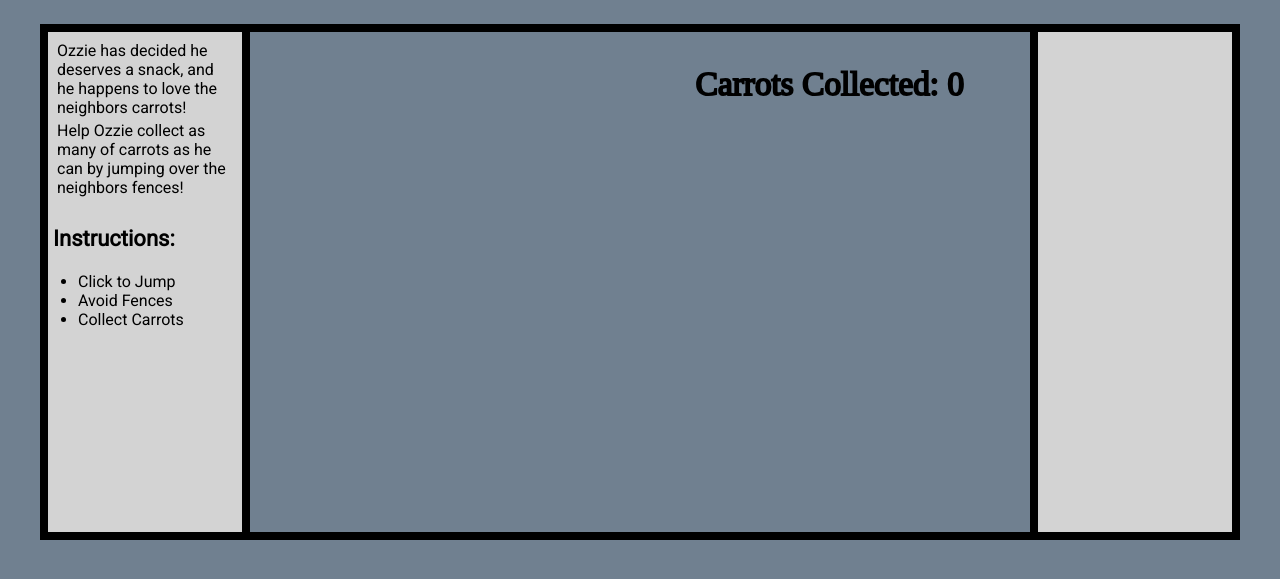
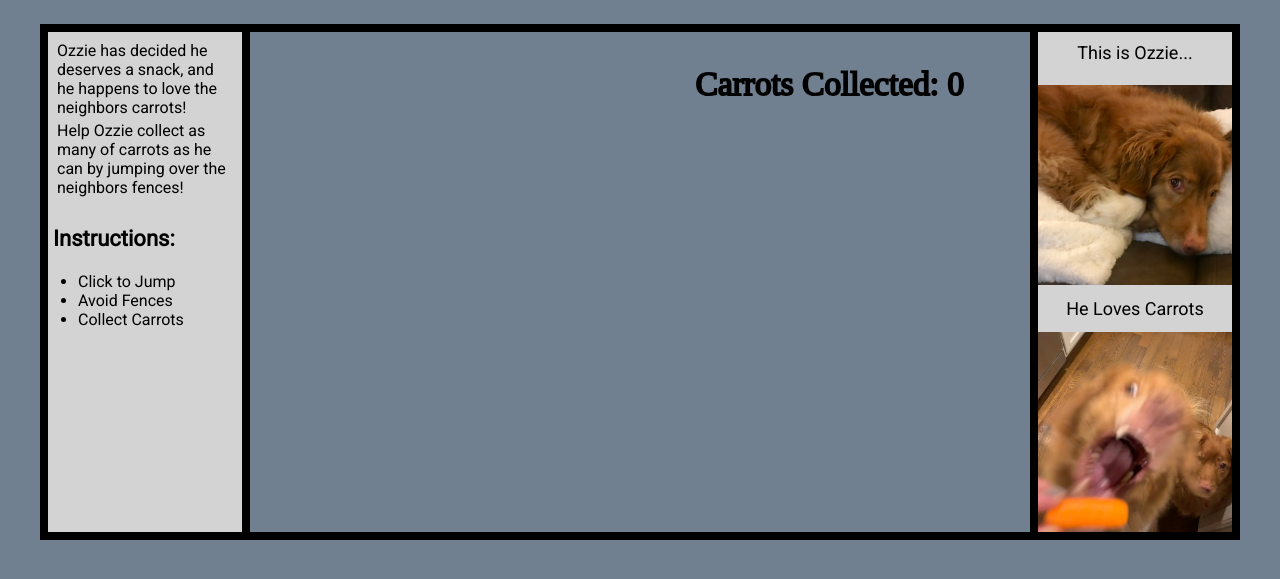
Before and after one commit to ClaytonJones839/OzziesCarrotQuest, a website built with webpack: page index.html in a window 1280 px wide. Shown: the part 85-664 px from the top of the page. Built offline with Linux system fonts and the light colour scheme.

Commit message:
Add Ozzie pixel

```diff
--- a/assets/stylesheets/style.css
+++ b/assets/stylesheets/style.css
@@ -31,6 +31,12 @@
     flex-direction: column;
 }
 
+.middle-left {
+    justify-content: space-between;
+    text-align: center;
+    font-size: 18px;
+}
+
 .instructions-top, .instructions-mid {
     margin: 5px;
 }
@@ -56,3 +62,13 @@
     border-top: 8px solid black;
     border-bottom: 8px solid black;
 }
+
+.oz-img {
+    width: 100%;
+    height: 200px;
+    object-fit: cover;
+}
+
+.top-par {
+    margin: 10px;
+}
--- a/index.html
+++ b/index.html
@@ -31,7 +31,12 @@
         </ul>
       </div>
       <canvas id="dog-game" height="500" width="780"></canvas>
-      <div class="middle-left"></div>
+      <div class="middle-left">
+        <div class="top-par">This is Ozzie...</div>
+        <img class="oz-img" src="./assets/images/Ozzie1.jpeg"/>
+        <div>He Loves Carrots</div>
+        <img class="oz-img" src="./assets/images/Ozzie2.jpeg" />
+      </div>
     </div>
   </div>
 </body>
--- a/src/dog.js
+++ b/src/dog.js
@@ -41,10 +41,8 @@ export default class Dog {
 
   drawDog(ctx){
     const dogImage = new Image();
-    dogImage.src ="./assets/images/pinpng.com-running-png-482783.png"
+    dogImage.src ="./assets/images/Ozzie-pix1.png"
     ctx.drawImage(dogImage, this.x, this.y, 80, 60)
-    // ctx.fillStyle = "orange";
-    // ctx.fillRect(this.x, this.y, CONSTANTS.DOG_WIDTH, CONSTANTS.DOG_HEIGHT);
   }
 
   bounds() {
```
Also changed, not shown: assets/images/Ozzie-pix1.png (added), assets/images/Ozzie1.jpeg (added), assets/images/Ozzie2.jpeg (added), assets/images/test.png (added), dist/main.js.
